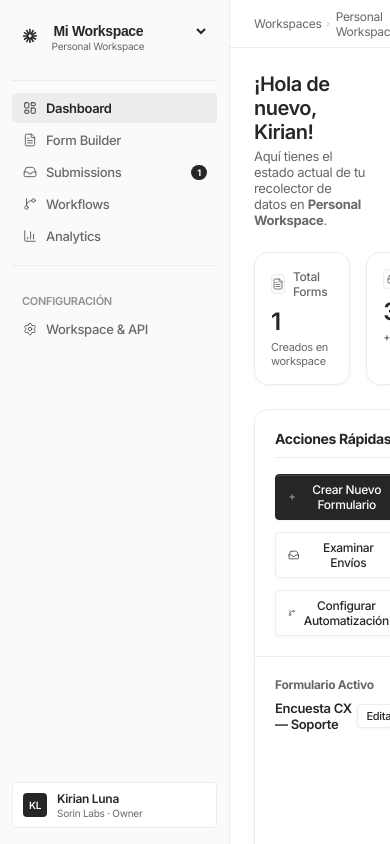
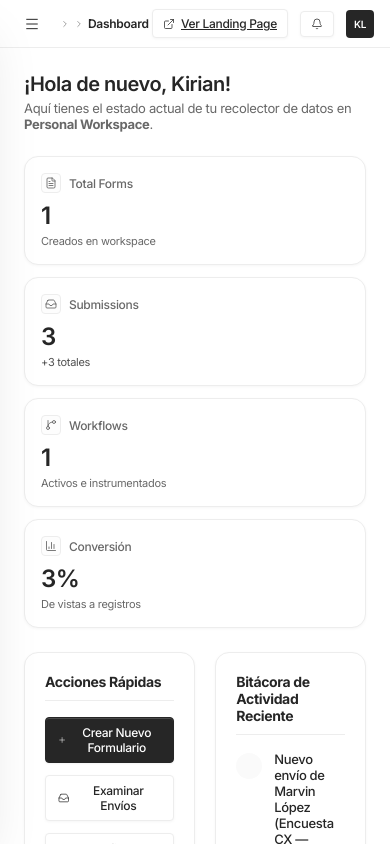
Before and after one commit to kirianL/Kovira, a Next.js app in the folder apps/app/: page /app/ in a window 390 px wide. Built offline with nearby package versions, Linux system fonts and the light colour scheme; some icons are missing.

Commit message:
feat: design responsive mobile experience with toggleable sidebar and stacked builder panels

```diff
--- a/apps/app/app/globals.css
+++ b/apps/app/app/globals.css
@@ -930,3 +930,134 @@ h3 {
   background: var(--color-mint-whisper);
   color: #047857;
 }
+
+/* ============================================================
+   Mobile Responsive Adjustments
+   ============================================================ */
+@media (max-width: 768px) {
+  /* Sidebar slide-over drawer */
+  .sidebar {
+    position: fixed;
+    top: 0;
+    left: 0;
+    height: 100vh;
+    width: 250px;
+    z-index: 1000;
+    transform: translateX(-100%);
+    transition: transform 0.2s cubic-bezier(0.4, 0, 0.2, 1);
+    box-shadow: var(--shadow-xl);
+    background: #fafafa;
+  }
+
+  .sidebar.mobile-open {
+    transform: translateX(0);
+  }
+
+  .sidebar-backdrop {
+    position: fixed;
+    inset: 0;
+    background: rgba(0, 0, 0, 0.4);
+    z-index: 999;
+    display: none;
+  }
+
+  .sidebar-backdrop.active {
+    display: block;
+  }
+
+  /* Navigation Toggles */
+  .mobile-menu-toggle {
+    display: inline-flex !important;
+    align-items: center;
+    justify-content: center;
+    background: none;
+    border: none;
+    cursor: pointer;
+    width: 32px;
+    height: 32px;
+    border-radius: 4px;
+    color: var(--color-ink);
+    margin-right: 8px;
+  }
+
+  .mobile-menu-close {
+    display: inline-flex !important;
+    align-self: flex-end;
+    background: none;
+    border: none;
+    cursor: pointer;
+    width: 24px;
+    height: 24px;
+    color: var(--color-ash);
+    margin-bottom: 12px;
+  }
+
+  /* General Grid Stacks */
+  .metric-grid {
+    grid-template-columns: 1fr !important;
+    gap: 12px !important;
+  }
+
+  .analytics-grid {
+    grid-template-columns: 1fr !important;
+    gap: 16px !important;
+  }
+
+  /* Builder Layout stacking */
+  .builder-layout {
+    grid-template-columns: 1fr !important;
+    height: auto !important;
+    overflow-y: visible !important;
+    gap: 16px !important;
+  }
+
+  .builder-panel {
+    max-height: 280px !important;
+  }
+
+  .builder-canvas {
+    padding: 16px !important;
+    border-radius: var(--radius-cards) !important;
+  }
+
+  /* Submissions Actions stacking */
+  .submissions-actions {
+    flex-direction: column !important;
+    align-items: stretch !important;
+    gap: 10px !important;
+    height: auto !important;
+  }
+
+  .submissions-actions > div {
+    flex-wrap: wrap !important;
+    gap: 8px !important;
+  }
+
+  .spreadsheet-container {
+    overflow-x: auto !important;
+  }
+
+  /* Topbar breadcrumb cleanups */
+  .topbar {
+    padding: 0 16px !important;
+  }
+
+  .breadcrumb span:not(:last-child),
+  .breadcrumb i:not(:last-of-type) {
+    display: none !important;
+  }
+}
+
+@media (min-width: 769px) {
+  .mobile-menu-toggle {
+    display: none !important;
+  }
+
+  .mobile-menu-close {
+    display: none !important;
+  }
+
+  .sidebar-backdrop {
+    display: none !important;
+  }
+}
--- a/apps/app/app/page.js
+++ b/apps/app/app/page.js
@@ -20,7 +20,8 @@ function Icon({ name, className = "", style = {}, size = 14 }) {
     copy: Lucide.Copy,
     x: Lucide.X,
     "arrow-up": Lucide.ArrowUp,
-    "arrow-down": Lucide.ArrowDown
+    "arrow-down": Lucide.ArrowDown,
+    menu: Lucide.Menu
   };
 
   const LucideIcon = mapping[name] || Lucide.HelpCircle;
@@ -46,6 +47,7 @@ export default function SaaSApp() {
   const [activeTab, setActiveTab] = useState("dashboard");
   const [activeWorkspace, setActiveWorkspace] = useState("personal");
   const [isMounted, setIsMounted] = useState(false);
+  const [isMobileSidebarOpen, setIsMobileSidebarOpen] = useState(false);
 
   // Workspace Database State
   const [forms, setForms] = useState([]);
@@ -1058,10 +1060,16 @@ export default function SaaSApp() {
 
   return (
     <div className="app-shell">
+      {/* Mobile Sidebar Backdrop */}
+      <div className={`sidebar-backdrop ${isMobileSidebarOpen ? "active" : ""}`} onClick={() => setIsMobileSidebarOpen(false)} />
+
       {/* ============================================================
           SIDEBAR NAVIGATION (03-ui-architecture.md)
           ============================================================ */}
-      <aside className="sidebar">
+      <aside className={`sidebar ${isMobileSidebarOpen ? "mobile-open" : ""}`}>
+        <button className="mobile-menu-close" onClick={() => setIsMobileSidebarOpen(false)}>
+          <Icon name="x" size={16} />
+        </button>
         <div className="sidebar-brand">
           <div className="brand-mark" style={{ color: 'var(--color-ink)' }}>
             <svg style={{ height: '20px', width: 'auto' }} viewBox="0 0 44 45" fill="none" xmlns="http://www.w3.org/2000/svg">
@@ -1088,15 +1096,15 @@ export default function SaaSApp() {
         <div className="sidebar-divider" />
 
         {/* 03-ui-architecture.md Layout links */}
-        <div className={`nav-item ${activeTab === "dashboard" ? "active" : ""}`} onClick={() => setActiveTab("dashboard")}>
+        <div className={`nav-item ${activeTab === "dashboard" ? "active" : ""}`} onClick={() => { setActiveTab("dashboard"); setIsMobileSidebarOpen(false); }}>
           <div className="nav-icon"><Icon name="dashboard" /></div>
           Dashboard
         </div>
-        <div className={`nav-item ${activeTab === "form-builder" ? "active" : ""}`} onClick={() => setActiveTab("form-builder")}>
+        <div className={`nav-item ${activeTab === "form-builder" ? "active" : ""}`} onClick={() => { setActiveTab("form-builder"); setIsMobileSidebarOpen(false); }}>
           <div className="nav-icon"><Icon name="form" /></div>
           Form Builder
         </div>
-        <div className={`nav-item ${activeTab === "submissions" ? "active" : ""}`} onClick={() => setActiveTab("submissions")}>
+        <div className={`nav-item ${activeTab === "submissions" ? "active" : ""}`} onClick={() => { setActiveTab("submissions"); setIsMobileSidebarOpen(false); }}>
           <div className="nav-icon"><Icon name="inbox" /></div>
           Submissions
           {submissions.filter(s => s.status === "pending").length > 0 && (
@@ -1105,11 +1113,11 @@ export default function SaaSApp() {
             </span>
           )}
         </div>
-        <div className={`nav-item ${activeTab === "workflows" ? "active" : ""}`} onClick={() => setActiveTab("workflows")}>
+        <div className={`nav-item ${activeTab === "workflows" ? "active" : ""}`} onClick={() => { setActiveTab("workflows"); setIsMobileSidebarOpen(false); }}>
           <div className="nav-icon"><Icon name="flow" /></div>
           Workflows
         </div>
-        <div className={`nav-item ${activeTab === "analytics" ? "active" : ""}`} onClick={() => setActiveTab("analytics")}>
+        <div className={`nav-item ${activeTab === "analytics" ? "active" : ""}`} onClick={() => { setActiveTab("analytics"); setIsMobileSidebarOpen(false); }}>
           <div className="nav-icon"><Icon name="chart-pie" /></div>
           Analytics
         </div>
@@ -1117,7 +1125,7 @@ export default function SaaSApp() {
         <div className="sidebar-divider" />
         <div className="nav-section-label">Configuración</div>
 
-        <div className={`nav-item ${activeTab === "settings" ? "active" : ""}`} onClick={() => setActiveTab("settings")}>
+        <div className={`nav-item ${activeTab === "settings" ? "active" : ""}`} onClick={() => { setActiveTab("settings"); setIsMobileSidebarOpen(false); }}>
           <div className="nav-icon"><Icon name="cog" /></div>
           Workspace &amp; API
         </div>
@@ -1141,6 +1149,9 @@ export default function SaaSApp() {
         {/* Topbar with breadcrumb & actions */}
         <header className="topbar">
           <div className="breadcrumb" style={{ display: "flex", alignItems: "center", gap: 4 }}>
+            <button className="mobile-menu-toggle" onClick={() => setIsMobileSidebarOpen(true)} style={{ background: 'none', border: 'none', cursor: 'pointer', display: 'flex', alignItems: 'center', justifyContent: 'center' }}>
+              <Icon name="menu" size={16} style={{ color: 'var(--color-ink)' }} />
+            </button>
             <span>Workspaces</span>
             <Icon name="chevron-right" style={{ width: 10, height: 10, color: 'var(--color-ash)' }} />
             <span>{workspaceName}</span>
```
